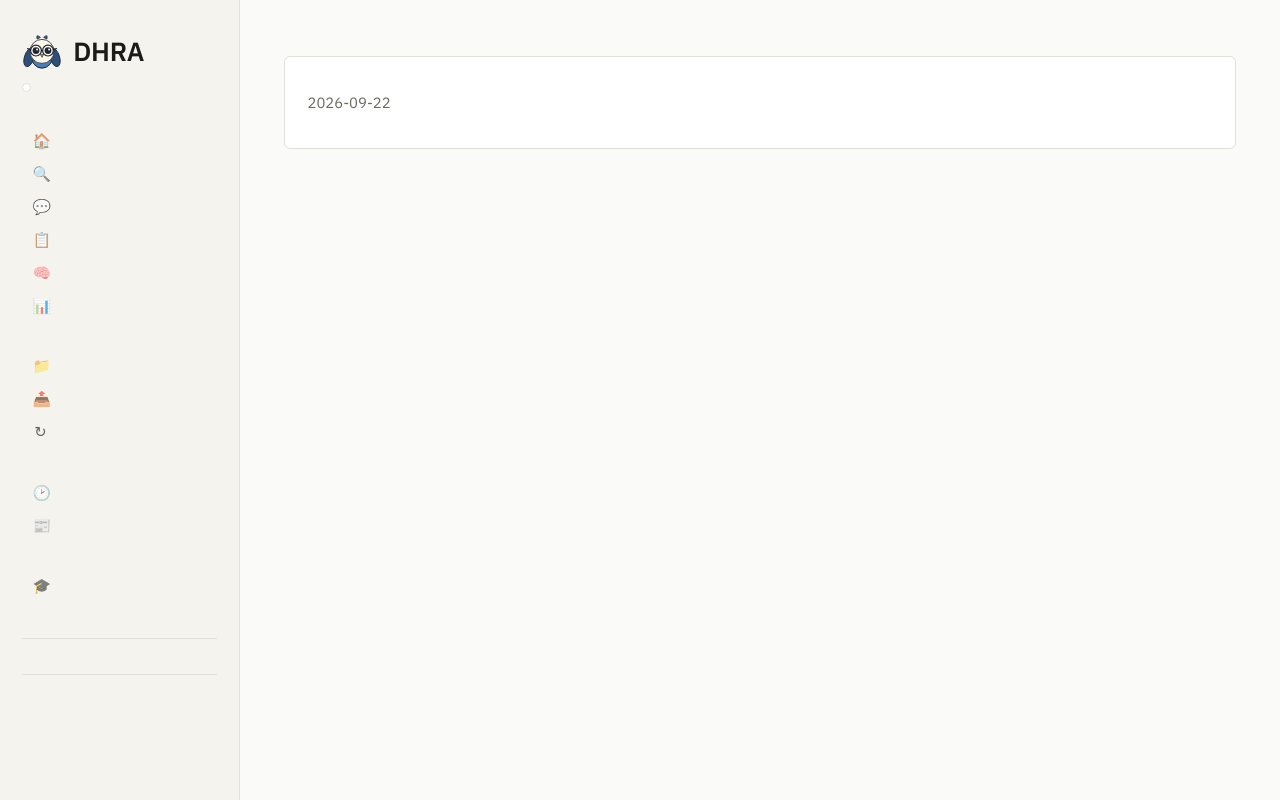
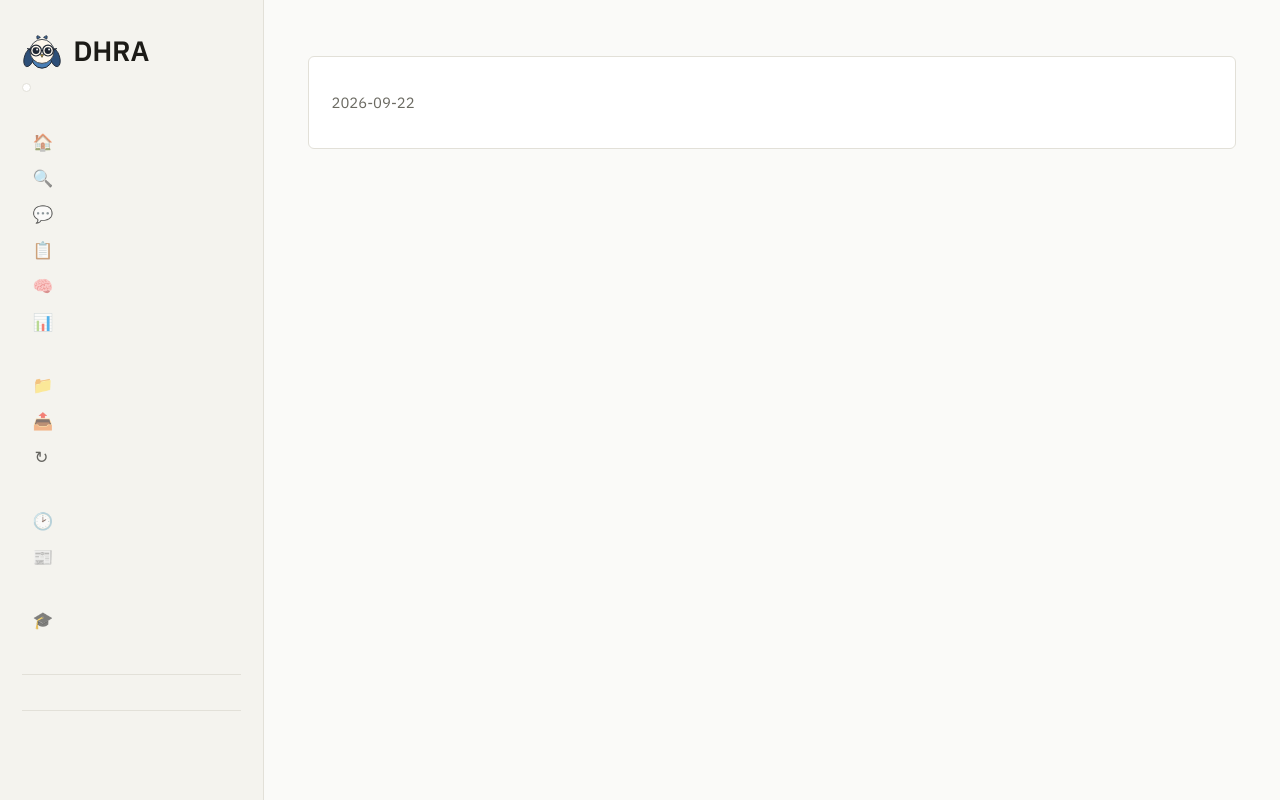
Before and after one commit to Kutlu24/dhra, a FastAPI app: template src/dhra/web/templates/blog.html in a window 1280 px wide. Run offline with FastAPI, Linux system fonts and the light colour scheme; the template is opened without the code that fills it, so the values that code supplies are empty.

Commit message:
Enlarge sidebar text, widen sidebar to fit it
Nav links, section titles, footer/auth links, and the corpus-version
line were all noticeably smaller than the main content's body text
(nav .89rem vs body .95rem, nav-section-title .68rem, corpus-version
.66rem). Bumped each up.

Widened the sidebar 240px -> 264px to go with it: at the larger font,
the longest label ("Forschungsassistent" in German) genuinely
overflowed its link box (scrollWidth 200 > clientWidth 180) -- verified
zero overflowing nav/footer links at 264px across all three languages.

Co-Authored-By: Claude Sonnet 5 <noreply@anthropic.com>

```diff
--- a/src/dhra/web/static/css/dhra.css
+++ b/src/dhra/web/static/css/dhra.css
@@ -85,35 +85,39 @@ body {
 
 /* ---- sidebar / nav ---- */
 aside {
-  width: 240px; flex: 0 0 240px; padding: 1.75rem 1.25rem; border-right: 1px solid var(--border);
+  /* 240px was already tight for nav labels at the old, smaller font size;
+     the longer German labels (e.g. "Forschungsassistent") genuinely
+     overflowed their link box once the sidebar font grew -- 264px gives
+     that room back. */
+  width: 264px; flex: 0 0 264px; padding: 1.75rem 1.25rem; border-right: 1px solid var(--border);
   position: sticky; top: 0; align-self: flex-start; height: 100vh; overflow-y: auto;
   background: var(--surface-2);
 }
-.wordmark { display: flex; align-items: center; gap: .65rem; font-weight: 600; font-size: 1.5rem; letter-spacing: -.01em; margin-bottom: .25rem; }
+.wordmark { display: flex; align-items: center; gap: .65rem; font-weight: 600; font-size: 1.6rem; letter-spacing: -.01em; margin-bottom: .25rem; }
 .wordmark img { width: 40px; height: 40px; flex: none; }
-.tagline { font-size: .74rem; color: var(--text-muted); margin: 0 0 1.5rem; line-height: 1.45; font-weight: 500; }
-.lang-switch { display: flex; gap: .2rem; margin: .7rem 0 1.1rem; font-size: .74rem; font-weight: 600;
+.tagline { font-size: .84rem; color: var(--text-muted); margin: 0 0 1.5rem; line-height: 1.45; font-weight: 500; }
+.lang-switch { display: flex; gap: .2rem; margin: .7rem 0 1.1rem; font-size: .82rem; font-weight: 600;
   background: var(--surface); border: 1px solid var(--border); border-radius: var(--radius); padding: .2rem; width: fit-content; }
 .lang-switch a { color: var(--text-muted); text-decoration: none; padding: .3rem .6rem; border-radius: 4px; letter-spacing: .03em; }
 .lang-switch a:hover { background: var(--accent-soft); color: var(--accent); }
 .lang-switch a.active { color: var(--accent-contrast); background: var(--accent); }
 
-nav { display: flex; flex-direction: column; gap: .1rem; font-size: .89rem; }
+nav { display: flex; flex-direction: column; gap: .1rem; font-size: 1rem; }
 .nav-section { margin-bottom: 1.1rem; }
-.nav-section-title { font-size: .68rem; text-transform: uppercase; letter-spacing: .08em; color: var(--text-muted);
+.nav-section-title { font-size: .78rem; text-transform: uppercase; letter-spacing: .08em; color: var(--text-muted);
   font-weight: 600; margin: 0 0 .35rem .6rem; }
 nav a { text-decoration: none; color: var(--text); opacity: .82; padding: .4rem .6rem; border-radius: 5px; display: flex; align-items: center; gap: .55rem; }
 nav a:hover { opacity: 1; background: var(--surface); }
 nav a.active { opacity: 1; background: var(--accent-soft); color: var(--accent); font-weight: 600; }
 nav .icon { width: 1.1em; text-align: center; opacity: .8; font-size: .95em; }
 .nav-footer { margin-top: 1rem; padding-top: .75rem; border-top: 1px solid var(--border); }
-.nav-footer a { font-size: .82rem; color: var(--text-muted); text-decoration: none; }
+.nav-footer a { font-size: .92rem; color: var(--text-muted); text-decoration: none; }
 .nav-footer a:hover { color: var(--accent); }
-.nav-footer.auth-status { font-size: .82rem; color: var(--text-muted); line-height: 1.6; }
-.link-button { background: none; border: none; padding: 0; margin: 0; font-size: .82rem; font-weight: 400;
+.nav-footer.auth-status { font-size: .92rem; color: var(--text-muted); line-height: 1.6; }
+.link-button { background: none; border: none; padding: 0; margin: 0; font-size: .92rem; font-weight: 400;
   color: var(--text-muted); text-decoration: none; cursor: pointer; }
 .link-button:hover { color: var(--accent); filter: none; }
-.corpus-version { font-size: .66rem; color: var(--text-muted); font-family: var(--font-mono); margin-top: 1.25rem;
+.corpus-version { font-size: .76rem; color: var(--text-muted); font-family: var(--font-mono); margin-top: 1.25rem;
   padding-top: .9rem; border-top: 1px solid var(--border); word-break: break-all; }
 
 /* ---- main content ---- */
```
